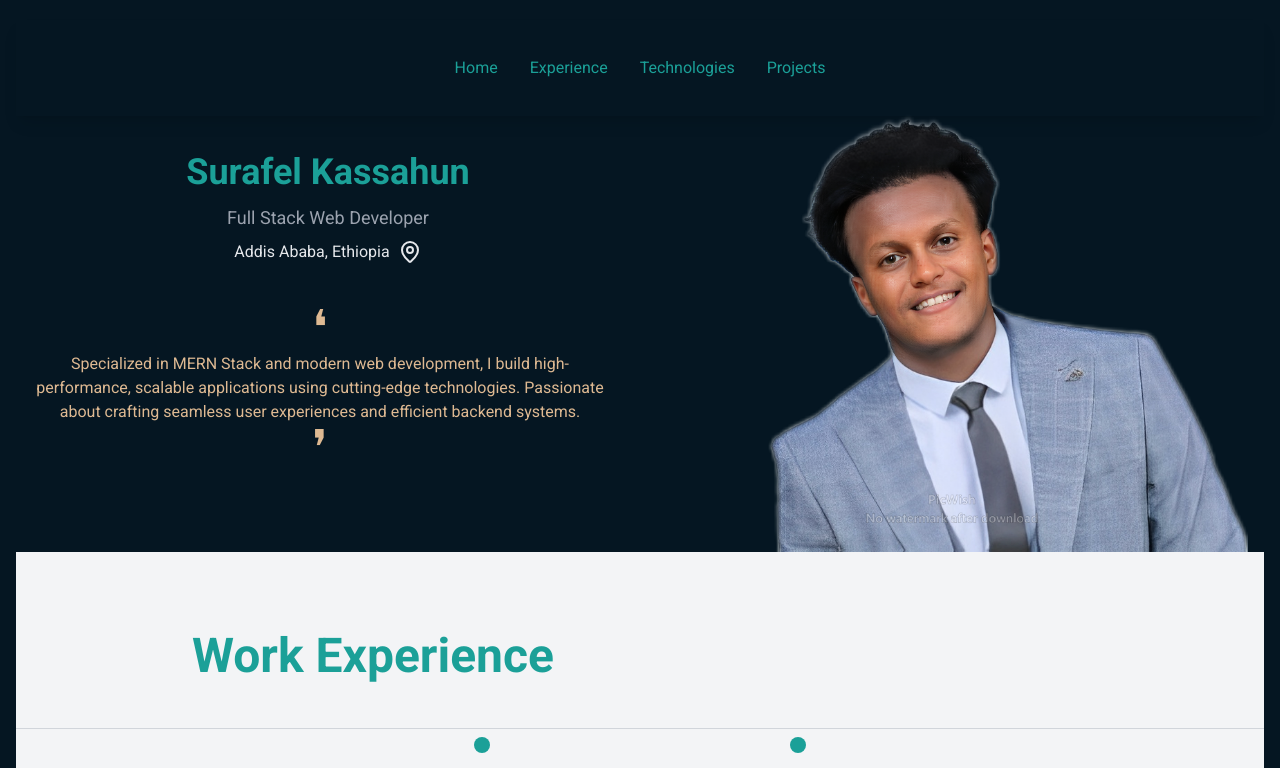
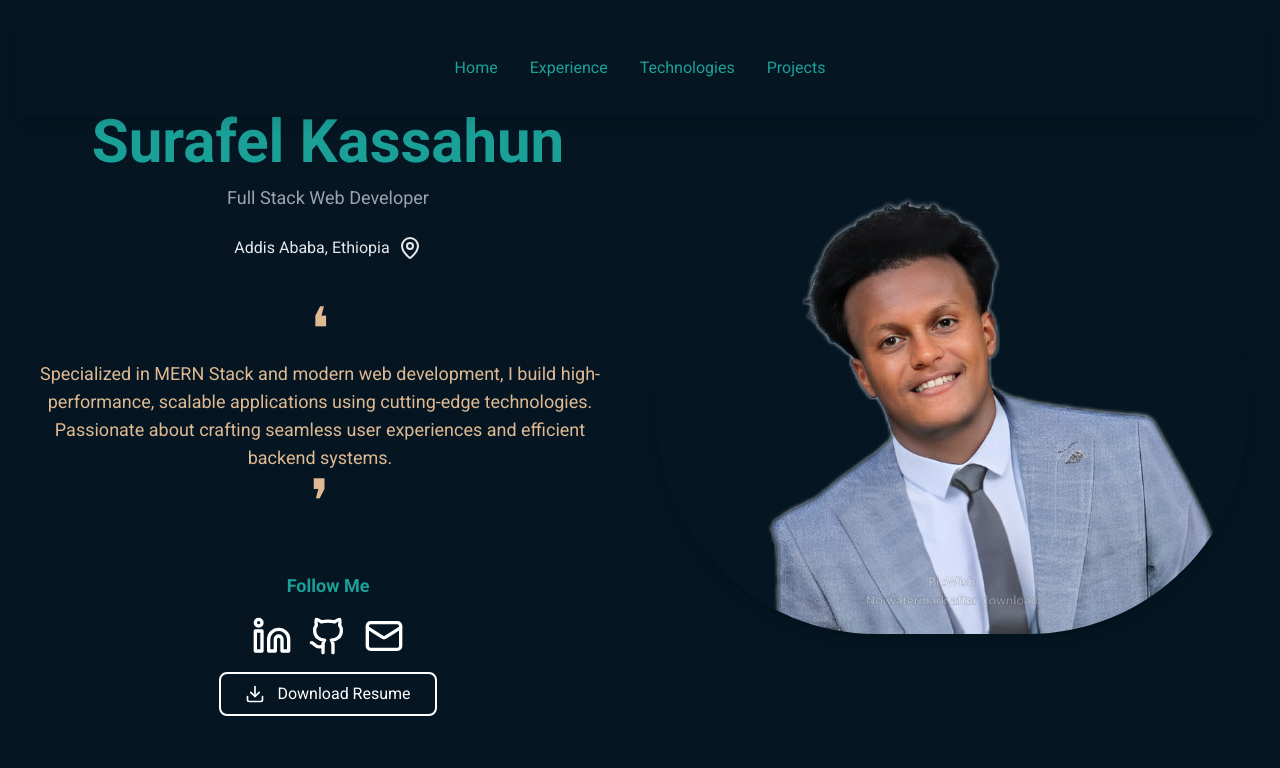
Before and after one commit to SurafelK/my_portfolio, a Next.js app: page / in a window 1280 px wide. Shown: the top 768 px of the page. Built offline with nearby package versions, Linux system fonts and the light colour scheme.

Commit message:
update download the resume

```diff
--- a/src/app/page.js
+++ b/src/app/page.js
@@ -4,7 +4,7 @@
 import { useState, useEffect } from "react";
 import { motion } from "framer-motion";
 import { fadeIn } from "./Variables";
-import { Award, Building, Calendar, ChevronUp, Cloud, Code, Database, Github, GithubIcon, Instagram, Linkedin, Mail, MapPin, Server, Twitter, TwitterIcon, Wrench, X, XCircleIcon } from "lucide-react";
+import { Award, Building, Calendar, ChevronUp, Cloud, Code, Database, Download, Github, GithubIcon, Instagram, Linkedin, Mail, MapPin, Server, Twitter, TwitterIcon, Wrench, X, XCircleIcon } from "lucide-react";
 
 export default function Home() {
     // Initialize state for experience cards
@@ -165,6 +165,17 @@
       </div>
     );
 
+    const downloadResume = () =>
+    {
+      // Create an anchor element
+      const link = document.createElement('a');
+      link.href = '/surafelKassahunResume.pdf'; // Set the URL of the resume
+      link.download = 'surafelKassahunResume.pdf'; // Set the name for the downloaded file
+      document.body.appendChild(link); // Append the link to the body
+      link.click(); // Trigger the download
+      document.body.removeChild(link); // Remove the link from the document
+    }
+
 
     const [openIndex, setOpenIndex] = useState(null);
 
@@ -213,7 +224,7 @@
             </section>
 
             {/* Hero Section */}
-            <section id="Home" className={`bg-off-white animate-fadeIn`}>
+            <section id="Home" className={`bg-off-white animate-fadeIn h-screen `}>
                 <div className="container mx-auto px-4">
                     <div className="grid grid-cols-1 md:grid-cols-2 gap-8 items-center">
                         <motion.div
@@ -223,30 +234,91 @@
                             viewport={{ once: "false", amount: 0.7 }}
                             className="text-center md:text-left"
                         >
-                            <h1 className="mb-3 text-primary font-bold text-4xl text-center">Surafel Kassahun</h1>
-                            <p className="text-bright-green text-lg capitalize text-gray-400 text-center">
-                                Full stack web developer
+                            <h1 className="mb-3 text-primary font-bold text-5xl text-center md:text-6xl">Surafel Kassahun</h1>
+                            <p className="text-bright-green text-lg capitalize text-gray-400 text-center mb-4">
+                                Full Stack Web Developer
                             </p>
-                           <div className="flex md:justify-center justify-center text-center" >  <h3 className="text-gray-200 flex gap-2 mt-2 text-center" > Addis Ababa, Ethiopia  <MapPin size={24} color="currentColor" /> </h3> </div>
+                            <div className="flex md:justify-center justify-center text-center">
+                                <h3 className="text-gray-200 flex gap-2 mt-2 text-center">
+                                    Addis Ababa, Ethiopia <MapPin size={24} color="currentColor" />
+                                </h3>
+                            </div>
                             <div className={`text-gray-500 items-center flex flex-col justify-center align-middle py-10 max-w-xl`}>
-                                <p className={`text-5xl text-secondary`}> {rightQuote} </p>
-                                <p className="text-pretty text-secondary text-center">
-                                Specialized in MERN Stack and modern web development, I build high-performance, scalable applications using cutting-edge technologies. Passionate about crafting seamless user experiences and efficient backend systems.
+                                <p className={`text-6xl text-secondary`}> {rightQuote} </p>
+                                <p className="text-pretty text-secondary text-center text-lg">
+                                    Specialized in MERN Stack and modern web development, I build high-performance, scalable applications using cutting-edge technologies. Passionate about crafting seamless user experiences and efficient backend systems.
                                 </p>
-                                <p className={`text-5xl text-secondary`}> {leftQuote} </p>
+                                <p className={`text-6xl text-secondary`}> {leftQuote} </p>
                             </div>
+
+                            {/* Contact Me */}
+                            <div className="flex flex-col justify-center align-middle items-center">
+                                <div className="flex justify-center">
+                                    <h4 className="font-semibold text-lg mb-4 text-primary">Follow Me</h4>
+                                </div>
+
+                                <div className="flex flex-col justify-center items-center space-y-4">
+                                    <div className="flex space-x-4">
+                                        <ul className="flex space-x-4">
+                                            <li>
+                                                <a
+                                                    href="https://www.linkedin.com/in/surafel-kassahun-92a048298"
+                                                    className="hover:text-secondary transition duration-200"
+                                                    aria-label="LinkedIn"
+                                                    target="_blank"
+                                                    rel="noopener noreferrer"
+                                                >
+                                                    <Linkedin className="w-10 h-10 text-white transition-transform transform hover:scale-110" />
+                                                </a>
+                                            </li>
+                                            <li>
+                                                <a
+                                                    href="https://github.com/SurafelK"
+                                                    className="hover:text-secondary transition duration-200"
+                                                    aria-label="GitHub"
+                                                    target="_blank"
+                                                    rel="noopener noreferrer"
+                                                >
+                                                    <GithubIcon className="w-10 h-10 text-white transition-transform transform hover:scale-110" />
+                                                </a>
+                                            </li>
+                                            <li>
+                                                <a
+                                                    href="mailto:surafelkassahun21@gmail.com"
+                                                    className="hover:text-secondary transition duration-200"
+                                                    aria-label="Email"
+                                                >
+                                                    <Mail className="w-10 h-10 text-white transition-transform transform hover:scale-110" />
+                                                </a>
+                                            </li>
+                                        </ul>
+                                    </div>
+
+                                    <div>
+                                        <button
+                                            className="border-2 border-white text-white flex items-center gap-3 px-6 py-2 rounded-lg hover:bg-primary hover:border-black hover:text-black transition duration-200 ease-in-out transform hover:scale-105"
+                                            aria-label="Download Resume"
+                                            onClick={ downloadResume}
+                                        >
+                                            <Download className="w-5 h-5" />
+                                            Download Resume
+                                        </button>
+                                    </div>
+                                </div>
+                            </div>
+
                         </motion.div>
                         <motion.div
                             variants={fadeIn("right", 0.1)}
                             initial="hidden"
                             whileInView={"show"}
                             viewport={{ once: "false", amount: 0.7 }}
-                            className="relative animate-fadeIn"
+                            className="relative animate-fadeIn rounded-full shadow-lg overflow-hidden "
                         >
                             <img
                                 src="/Bggggpng.png"
                                 alt="Background image showcasing portfolio"
-                                className="w-full h-auto transform transition duration-500 hover:scale-105"
+                                className="w-full h-auto object-cover transition duration-500 hover:scale-105 rounded-lg shadow-lg"
                             />
                         </motion.div>
                     </div>
```
Also changed, not shown: 1 other file (tests, documents, lock files or other folders).
